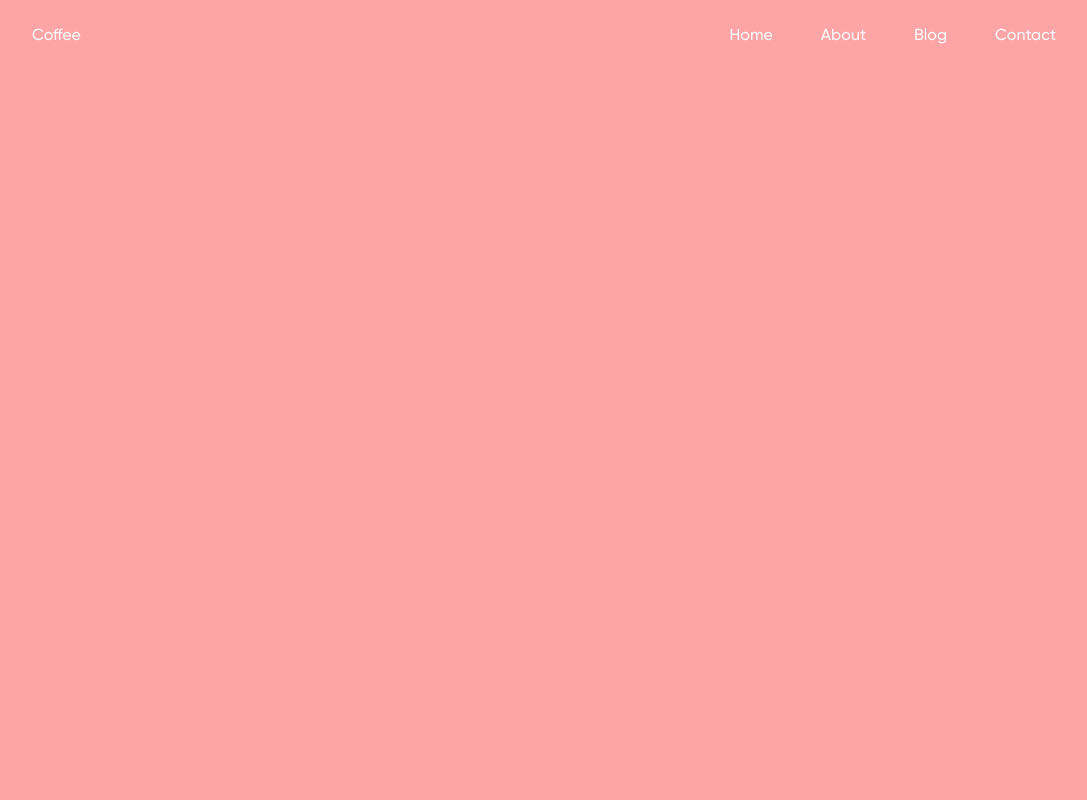
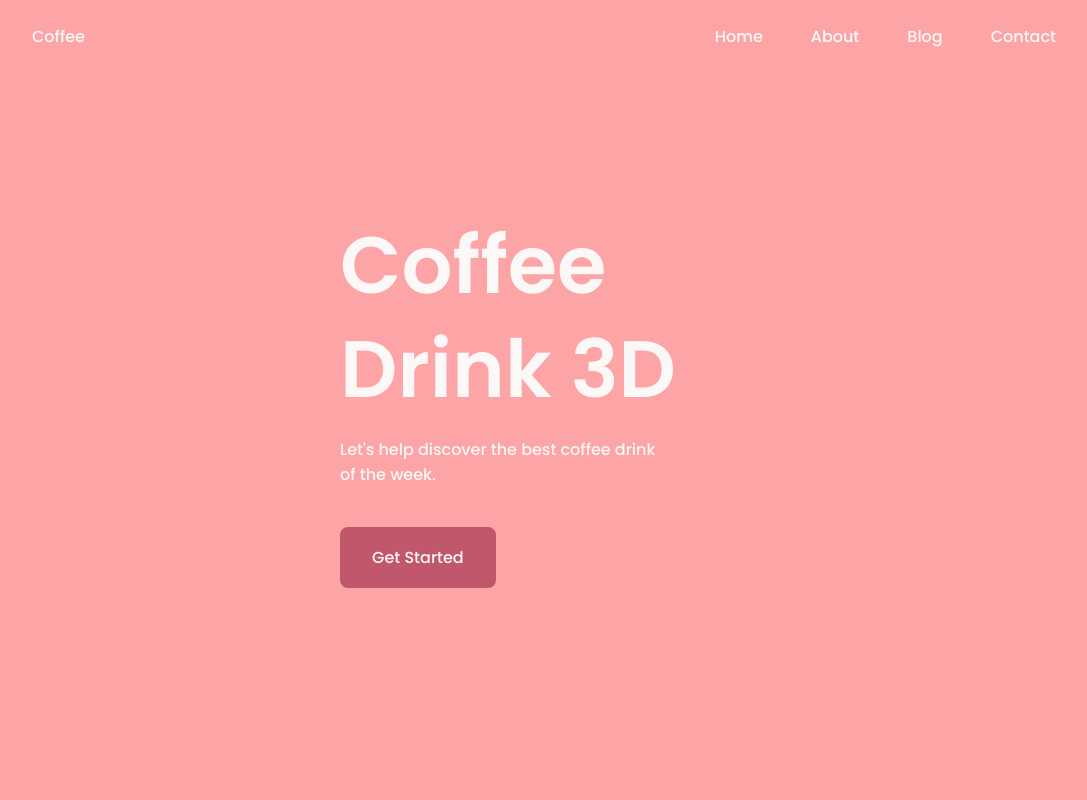
Before and after one commit to saikiran-chatti/NoWires, a React (Create React App) app in the folder client/: page / in a window 1280 px wide. Shown: the top 800 px of the page, without its empty margins (96-1183 px from the left). Built offline with nearby package versions, Linux system fonts and the light colour scheme.

Commit message:
Fixed UI issue in home page

```diff
--- a/client/src/App.css
+++ b/client/src/App.css
@@ -1,15 +1,16 @@
+@import url("https://fonts.googleapis.com/css2?family=Poppins:wght@400;500;600&display=swap");
 :root {
   --header-height: 3rem;
-  /* Colors */
+  /*===== Colors =====*/
   --first-color: #FCA4A6;
   --first-color-dark: #C1576A;
   --first-color-darken: #A83E51;
   --white-color: #FCF8F8;
-  /* Font and typography */
-  --body-font: 'GilroyBold', sans-serif;
+  /*===== Font and typography =====*/
+  --body-font: 'Poppins', sans-serif;
   --big-font-size: 2.5rem;
   --normal-font-size: .938rem;
-  /* z index */
+  /*===== z index =====*/
   --z-fixed: 100;
 }
 
@@ -20,7 +21,7 @@
   }
 }
 
-/*BASE*/
+/*===== BASE =====*/
 
 *, ::before, ::after {
   box-sizing: border-box;
@@ -51,3 +52,56 @@ img {
   max-width: 100%;
   height: auto;
 }
+
+@media screen and (min-width: 768px) {
+  body {
+    margin: 0;
+  }
+  .nav {
+    height: calc(var(--header-height) + 1.5rem);
+  }
+  .navToggle, .navClose {
+    display: none;
+  }
+  .navList {
+    display: flex;
+  }
+  .navItem {
+    margin-left: 3rem;
+    margin-bottom: 0;
+  }
+  .homeContainer {
+    height: 100vh;
+    grid-template-columns: repeat(2, max-content);
+    grid-template-rows: 1fr;
+    row-gap: 0;
+    align-items: center;
+    justify-content: center;
+  }
+  .homeImg {
+    order: 1;
+    width: 375px;
+    height: 289px;
+  }
+  .homeImg img {
+    width: 375px;
+  }
+}
+
+@media screen and (min-width: 1024px) {
+  .bd-grid {
+    margin-left: auto;
+    margin-right: auto;
+  }
+  .homeContainer {
+    justify-content: initial;
+    column-gap: 4.5rem;
+  }
+  .homeImg {
+    width: 604px;
+    height: 466px;
+  }
+  .homeImg img {
+    width: 604px;
+  }
+}
--- a/client/src/components/Header/Header.css
+++ b/client/src/components/Header/Header.css
@@ -1,42 +1,4 @@
-@import url("https://fonts.googleapis.com/css2?family=Poppins:wght@400;500;600&display=swap");
-@media screen and (min-width: 768px) {
-    :root {
-        --big-font-size: 5rem;
-        --normal-font-size: 1rem;
-    }
-}
-
-/*BASE*/
-
-*, ::before, ::after {
-    box-sizing: border-box;
-}
-
-body {
-    margin: var(--header-height) 0 0 0;
-    padding: 0;
-    font-family: GilroyMedium;
-    font-size: var(--normal-font-size);
-    font-weight: 500;
-}
-
-h1, p, ul {
-    margin: 0;
-}
-
-ul {
-    padding: 0;
-    list-style: none;
-}
-
-a {
-    text-decoration: none;
-}
-
-img {
-    max-width: 100%;
-    height: auto;
-}
+/*===== LAYOUT =====*/
 
 .bd-grid {
     max-width: 1024px;
@@ -56,6 +18,8 @@ img {
     z-index: var(--z-fixed);
     background-color: var(--first-color);
 }
+
+/*===== NAV =====*/
 
 .nav {
     height: var(--header-height);
@@ -109,6 +73,26 @@ img {
     right: 0;
 }
 
+/* Media Queries */
+
+@media screen and (min-width: 1024px) {
+    .bd-grid {
+        margin-left: auto;
+        margin-right: auto;
+    }
+    .homeContainer {
+        justify-content: initial;
+        column-gap: 4.5rem;
+    }
+    .homeImg {
+        width: 604px;
+        height: 466px;
+    }
+    .homeImg img {
+        width: 604px;
+    }
+}
+
 @media screen and (min-width: 768px) {
     body {
         margin: 0;
@@ -143,21 +127,3 @@ img {
         width: 375px;
     }
 }
-
-@media screen and (min-width: 1024px) {
-    .bd-grid {
-        margin-left: auto;
-        margin-right: auto;
-    }
-    .homeContainer {
-        justify-content: initial;
-        column-gap: 4.5rem;
-    }
-    .homeImg {
-        width: 604px;
-        height: 466px;
-    }
-    .homeImg img {
-        width: 604px;
-    }
-}
--- a/client/src/components/Header/Header.js
+++ b/client/src/components/Header/Header.js
@@ -2,6 +2,8 @@ import React, { Component } from 'react';
 import './Header.css'
 import { Link } from 'react-router-dom'
 import { BiMenuAltLeft } from 'react-icons/bi';
+import { IoCloseOutline } from 'react-icons/io5';
+
 
 const Header = () => {
     return (
@@ -17,7 +19,7 @@ const Header = () => {
 
                 <div className="navMenu" id="nav-menu">
                     <div className="navClose" id="nav-close">
-                        <i className='bx bx-x'></i>
+                        <IoCloseOutline />
                     </div>
 
                     <ul className="navList">
--- a/client/src/components/Home/Home.css
+++ b/client/src/components/Home/Home.css
@@ -1,27 +1,3 @@
-/*===== HOME =====*/
-
-
-@media screen and (min-width: 768px) {
-    :root {
-        --big-font-size: 5rem;
-        --normal-font-size: 1rem;
-    }
-}
-
-/*BASE*/
-
-*, ::before, ::after {
-    box-sizing: border-box;
-}
-
-body {
-    margin: var(--header-height) 0 0 0;
-    padding: 0;
-    font-family: var(--body-font);
-    font-size: var(--normal-font-size);
-    font-weight: 500;
-}
-
 .home {
     background-color: var(--first-color);
     overflow: hidden;
@@ -76,27 +52,6 @@ body {
 /* ===== MEDIA QUERIES =====*/
 
 @media screen and (min-width: 768px) {
-    :root {
-        --big-font-size: 5rem;
-        --normal-font-size: 1rem;
-    }
-}
-
-/*BASE*/
-
-z *, ::before, ::after {
-    box-sizing: border-box;
-}
-
-body {
-    margin: var(--header-height) 0 0 0;
-    padding: 0;
-    font-family: var(--body-font);
-    font-size: var(--normal-font-size);
-    font-weight: 500;
-}
-
-@media screen and (min-width: 768px) {
     body {
         margin: 0;
     }
--- a/client/src/components/Home/Home.js
+++ b/client/src/components/Home/Home.js
@@ -8,12 +8,11 @@ const Home = () => {
                 <section className="home" id="home">
                     <div className="homeContainer bd-grid">
 
-                    </div>
-
-                    <div className="homeData">
-                        <h1 className="homeTitle">Coffee <br /> Drink 3D</h1>
-                        <p className="homeDescription">Let's help discover the best coffee drink <br /> of the week.</p>
-                        <a href="#" className="homeButton">Get Started</a>
+                        <div className="homeData">
+                            <h1 className="homeTitle">Coffee <br /> Drink 3D</h1>
+                            <p className="homeDescription">Let's help discover the best coffee drink <br /> of the week.</p>
+                            <a href="#" className="homeButton">Get Started</a>
+                        </div>
                     </div>
                 </section>
             </div>
--- a/client/src/index.css
+++ b/client/src/index.css
@@ -1,10 +1,3 @@
-body {
-  margin: 0;
-  font-family: -apple-system, BlinkMacSystemFont, 'Segoe UI', 'Roboto', 'Oxygen', 'Ubuntu', 'Cantarell', 'Fira Sans', 'Droid Sans', 'Helvetica Neue', sans-serif;
-  -webkit-font-smoothing: antialiased;
-  -moz-osx-font-smoothing: grayscale;
-}
-
 @font-face {
   font-family: "GilroyMedium";
   src: local("GilroyMedium"), url("./fonts/Gilroy/Gilroy-Medium.ttf");
```
Also changed, not shown: 1 other file (tests, documents, lock files or other folders).
